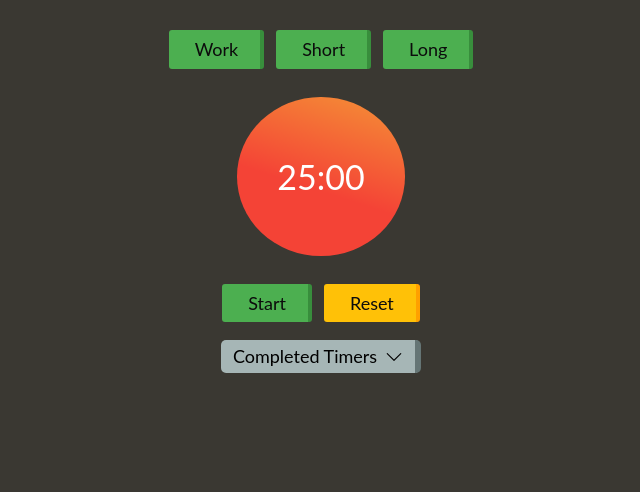
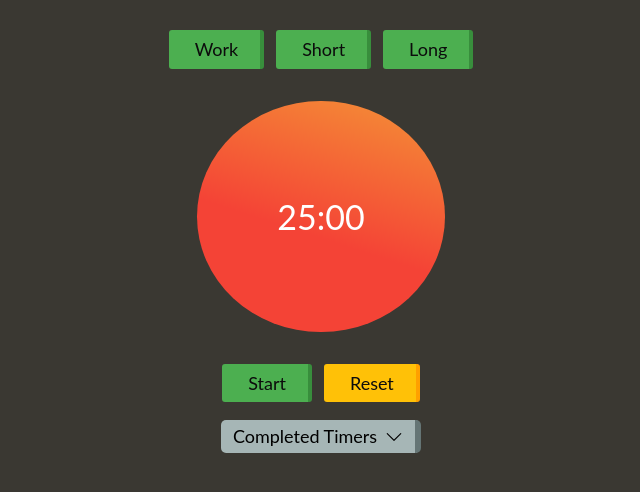
Before and after one commit to kiizerd/pomodoro, a React (Create React App) app: page / in a window 1280 px wide. Shown: the top 492 px of the page, without its empty margins (319-959 px from the left). Built offline with nearby package versions, Linux system fonts and the light colour scheme.

Commit message:
Increased Timer padding and margin.

```diff
--- a/src/components/Timer.tsx
+++ b/src/components/Timer.tsx
@@ -12,9 +12,9 @@ interface TimerSectionProps {
 
 const TimerSection = styled.section<TimerSectionProps>`
   color: #fff;
-  margin: 10px;
+  margin: 14px auto;
   font-size: 34px;
-  padding: 60px 40px;
+  padding: 6rem 5rem;
   text-align: center;
   border-radius: 50%;
   background-color: #f44336;
```
